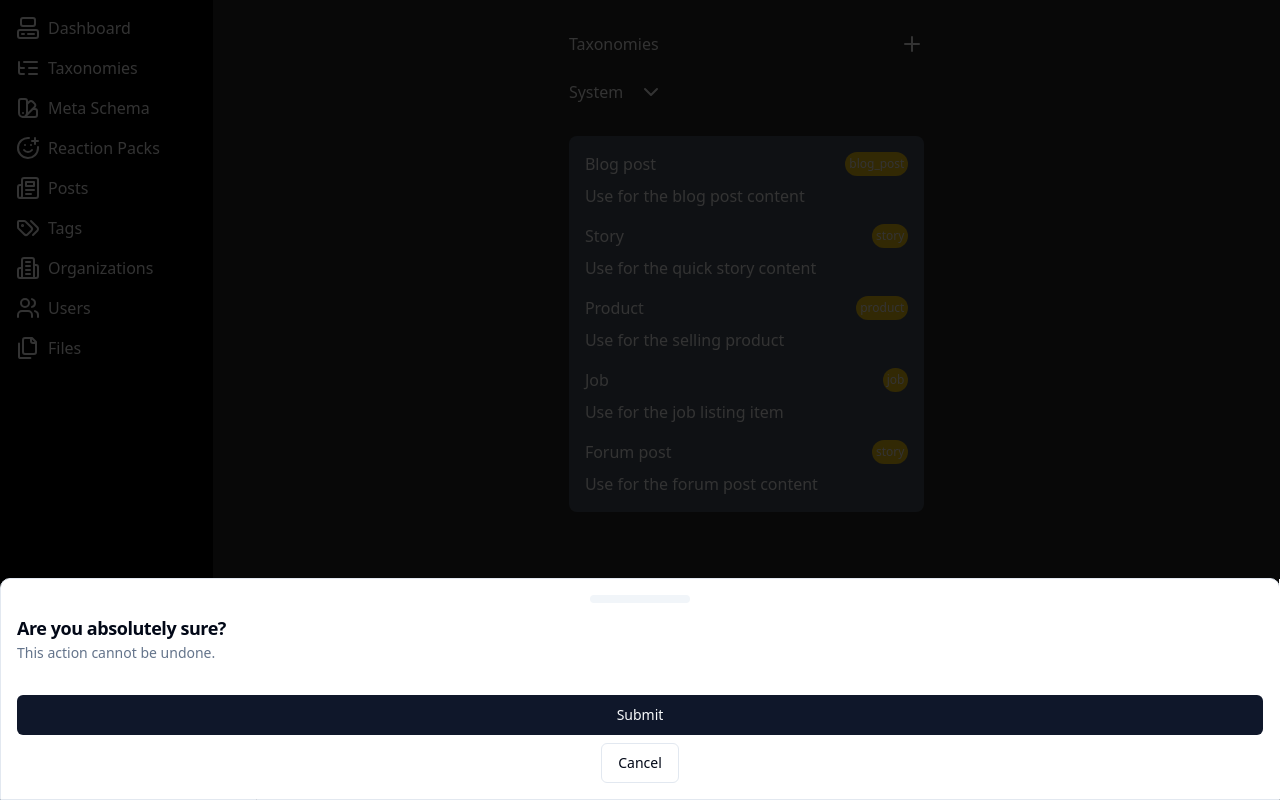
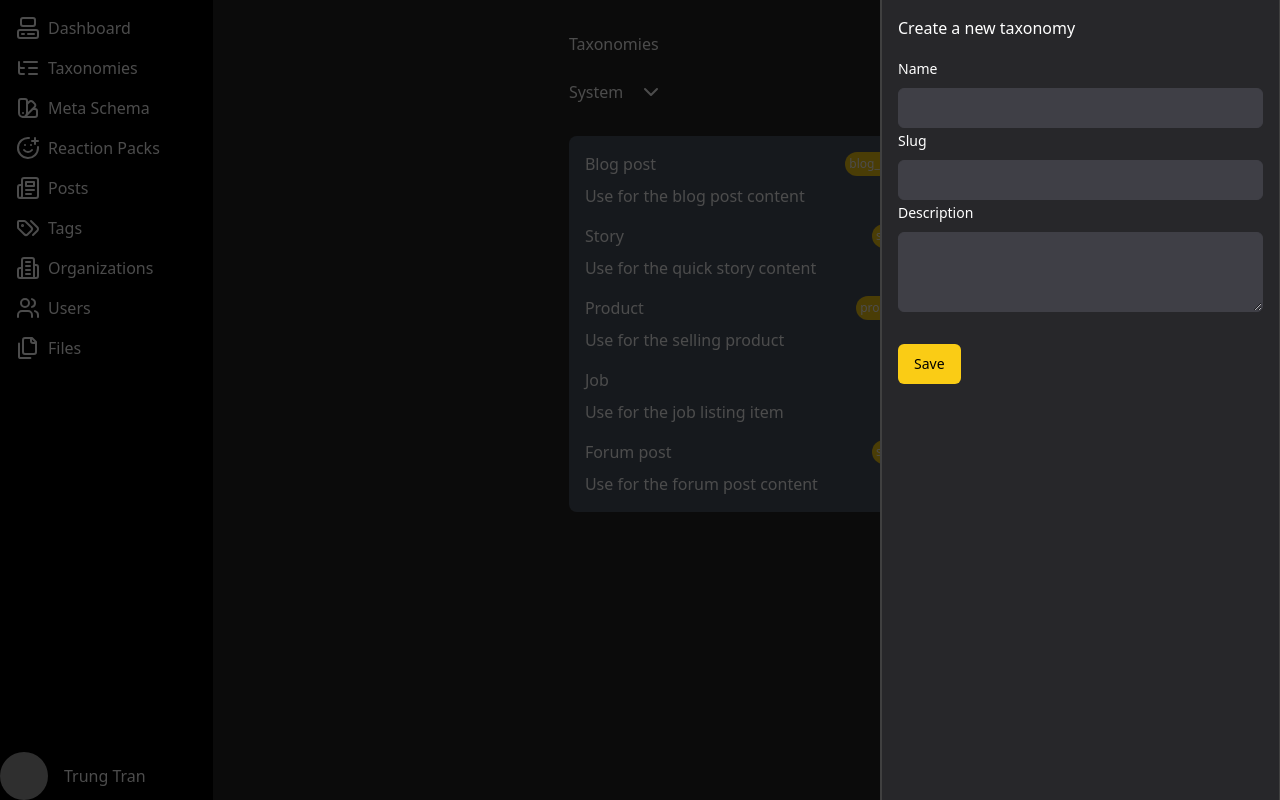
Before and after one commit to viettrung2508/Publiz-admin, a React (Vite) app: page /taxonomies in a window 1280 px wide. Both pictures are taken after a click on the button 912 px from the left and 44 px from the top of the page. Built offline with nearby package versions, Linux system fonts and the light colour scheme; no server answers; grey boxes are pictures that could not be loaded.

Commit message:
update taxonomies page

```diff
--- a/src/routes/taxonomies/index.tsx
+++ b/src/routes/taxonomies/index.tsx
@@ -4,16 +4,17 @@ import {
     ChevronDown,
 } from "lucide-react"
 import * as React from "react"
+import { Drawer } from "vaul";
 import {
-    Drawer,
-    DrawerClose,
-    DrawerContent,
-    DrawerDescription,
-    DrawerFooter,
-    DrawerHeader,
-    DrawerTitle,
-    DrawerTrigger,
-} from "@/components/ui/drawer"
+    Form,
+    FormControl,
+    FormField,
+    FormItem,
+    FormLabel,
+    FormMessage,
+} from "@/components/ui/form"
+import { zodResolver } from "@hookform/resolvers/zod"
+import { useForm } from "react-hook-form"
 import { DropdownMenuCheckboxItemProps } from "@radix-ui/react-dropdown-menu"
 import {
     DropdownMenu,
@@ -23,13 +24,39 @@ import {
     DropdownMenuTrigger,
 } from "@/components/ui/dropdown-menu"
 import { Button } from '@/components/ui/button'
+import { z } from 'zod';
+import { Input } from '@/components/ui/input';
+import { Textarea } from '@/components/ui/textarea';
 export const Route = createFileRoute('/taxonomies/')({
     component: Taxonomies
 })
 
 type Checked = DropdownMenuCheckboxItemProps["checked"]
-
+const formSchema = z.object({
+    name: z.string().min(2, {
+        message: "Username must be at least 2 characters.",
+    }),
+    slug: z.string().min(2, {
+        message: "Username must be at least 2 characters.",
+    }),
+    description: z.string().min(2, {
+        message: "Username must be at least 2 characters.",
+    }),
+})
 function Taxonomies() {
+    const form = useForm<z.infer<typeof formSchema>>({
+        resolver: zodResolver(formSchema),
+        defaultValues: {
+            name: "",
+            slug: "",
+            description: "",
+        },
+    })
+    function onSubmit(values: z.infer<typeof formSchema>) {
+        // Do something with the form values.
+        // ✅ This will be type-safe and validated.
+        console.log(values)
+    }
     const [showStatusBar, setShowStatusBar] = React.useState<Checked>(true)
     const [showActivityBar, setShowActivityBar] = React.useState<Checked>(false)
     const [showPanel, setShowPanel] = React.useState<Checked>(false)
@@ -37,23 +64,73 @@ function Taxonomies() {
         <div className='text-white w-2/6 mx-auto pt-8'>
             <div className='flex justify-between'>
                 <h1>Taxonomies</h1>
-                <Drawer direction='right'>
-                    <DrawerTrigger>
-                        <Plus />
-                    </DrawerTrigger>
-                    <DrawerContent>
-                        <DrawerHeader>
-                            <DrawerTitle>Are you absolutely sure?</DrawerTitle>
-                            <DrawerDescription>This action cannot be undone.</DrawerDescription>
-                        </DrawerHeader>
-                        <DrawerFooter>
-                            <Button>Submit</Button>
-                            <DrawerClose>
-                                <Button variant="outline">Cancel</Button>
-                            </DrawerClose>
-                        </DrawerFooter>
-                    </DrawerContent>
-                </Drawer>
+                <Drawer.Root direction="right" >
+                    <Drawer.Trigger asChild>
+                        <button>
+                            <Plus />
+                        </button>
+                    </Drawer.Trigger>
+                    <Drawer.Portal>
+                        <Drawer.Overlay className="fixed inset-0 bg-black/70" />
+                        <Drawer.Content className="bg-white flex flex-col rounded-t-[10px] h-full w-[400px] mt-24 fixed bottom-0 right-0">
+                            <div className="p-4 text-white bg-zinc-800 border  border-neutral-700 border-y-0 border-l-2 flex-1 h-full">
+                                <div className="max-w-md mx-auto">
+                                    <Drawer.Title className="font-medium mb-4">
+                                        Create a new taxonomy
+                                    </Drawer.Title>
+                                    <Form {...form}>
+                                        <form onSubmit={form.handleSubmit(onSubmit)} className="space-y-8 ">
+                                            <div>
+                                                <FormField
+                                                    control={form.control}
+                                                    name="name"
+                                                    render={({ field }) => (
+                                                        <FormItem>
+                                                            <FormLabel>Name</FormLabel>
+                                                            <FormControl>
+                                                                <Input className='bg-zinc-700 border-zinc-700'  {...field} />
+                                                            </FormControl>
+                                                            <FormMessage />
+                                                        </FormItem>
+                                                    )}
+                                                />
+                                                <FormField
+                                                    control={form.control}
+                                                    name="slug"
+                                                    render={({ field }) => (
+                                                        <FormItem>
+                                                            <FormLabel>Slug</FormLabel>
+                                                            <FormControl>
+                                                                <Input className='bg-zinc-700 border-zinc-700' {...field} />
+                                                            </FormControl>
+                                                            <FormMessage />
+                                                        </FormItem>
+                                                    )}
+                                                />
+                                                <FormField
+                                                    control={form.control}
+                                                    name="description"
+                                                    render={({ field }) => (
+                                                        <FormItem>
+                                                            <FormLabel>Description</FormLabel>
+                                                            <FormControl>
+                                                                <Textarea className='bg-zinc-700 border border-zinc-700' {...field} />
+                                                            </FormControl>
+                                                            <FormMessage />
+                                                        </FormItem>
+                                                    )}
+                                                />
+                                            </div>
+                                            <div>
+                                                <Button type="submit" className='bg-yellow-400 text-black'>Save</Button>
+                                            </div>
+                                        </form>
+                                    </Form>
+                                </div>
+                            </div>
+                        </Drawer.Content>
+                    </Drawer.Portal>
+                </Drawer.Root>
 
             </div>
             <div className='pt-6 pb-8'>
```
